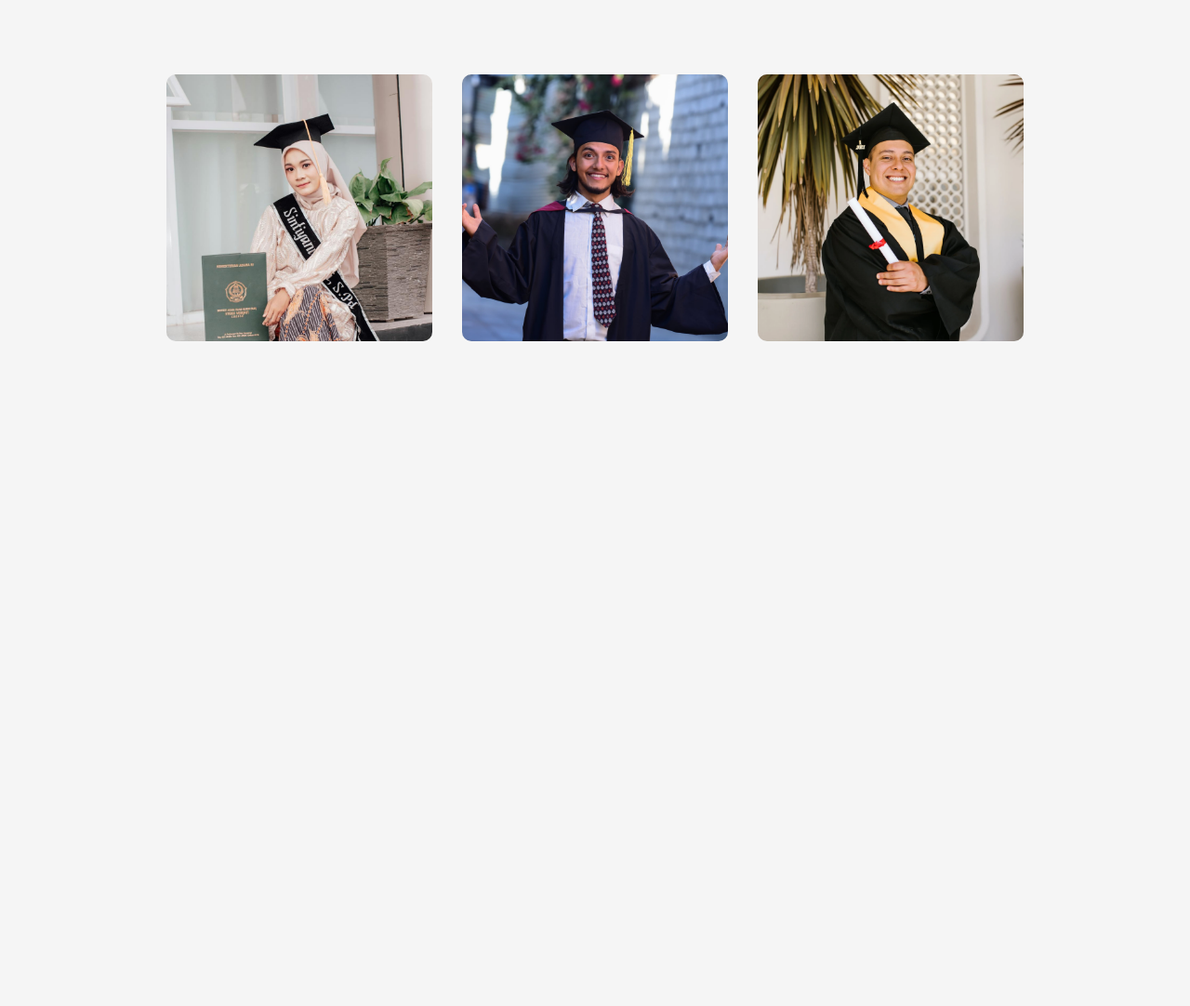
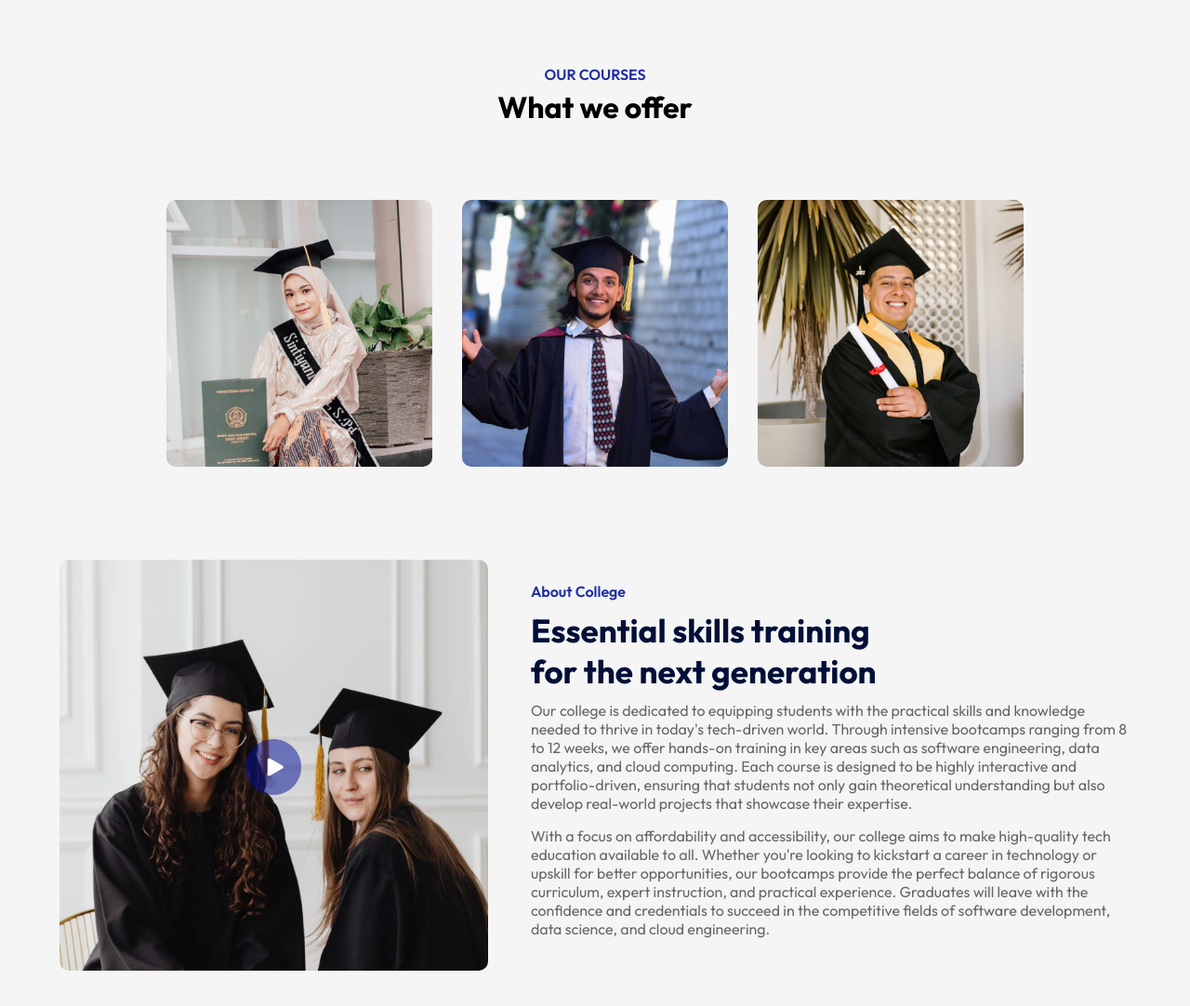
Before and after one commit to NicholasJardine/RSATech, a React (Vite) app: page / in a window 1280 px wide. Shown: the part 800-1882 px from the top of the page at 93% size. Before the commit the page ends 1247 px from the top, so only its background shows below. Built offline with nearby package versions, Linux system fonts and the light colour scheme.

Commit message:
added initial about screen

```diff
--- a/src/App.jsx
+++ b/src/App.jsx
@@ -2,15 +2,18 @@ import React from 'react'
 import Navbar from './Components/Navbar/Navbar'
 import Hero from './Components/Hero/Hero'
 import Bootcamps from './Components/Bootcamps/Bootcamps'
-
+import Title from './Components/Title/Title'
+import About from './Components/About/about'
 const App = () => {
   return (
     <div>
       <Navbar/>
       <Hero/>
       <div className='container'>
+        <Title subTitle ='Our Courses' title='What we offer'/>
       <Bootcamps/>
       </div>
+      <About/>
 
     </div>
   )
--- /dev/null
+++ b/src/Components/About/about.css
@@ -0,0 +1,51 @@
+.about{
+    margin: 100px auto;
+    display: flex;
+    align-items: center;
+    justify-content: space-between;
+    width:90%;
+}
+
+.about-left{
+    flex-basis: 40%;
+    position: relative;
+}
+
+.about-right{
+    flex-basis: 56%;
+}
+
+.about-img{
+    width: 100%;
+    border-radius: 10px;
+
+}
+
+.play-icon{
+    width: 60px;
+    position: absolute;
+    top:50%;
+    left: 50%;
+    transform:translate(-50%, -50%)
+
+}
+
+.about h3{
+    font-weight: 600;
+    font-size: 16px;
+    color: #212EA0;
+}
+
+.about h2{
+    font-size:35px ;
+    color:#000F38 ;
+    margin:10px 0;
+    max-width: 400px;
+
+}
+
+.about p{
+    color: #676767;
+    margin-bottom: 15px;
+
+}
--- /dev/null
+++ b/src/Components/About/about.jsx
@@ -0,0 +1,25 @@
+import React from 'react'
+import './about.css'
+import about_img from '../../assets/about.png'
+import play_icon from '../../assets/play-icon.png'
+
+const About = () => {
+  return (
+    <div className='about'>
+        <div className='about-left'>
+            <img src={about_img} alt="" className='about-img'/>
+            <img src={play_icon} alt="" className='play-icon'/>
+
+        </div>
+        <div className='about-right'>
+            <h3>About College</h3>
+            <h2>Essential skills training for the next generation</h2>
+            <p>Our college is dedicated to equipping students with the practical skills and knowledge needed to thrive in today's tech-driven world. Through intensive bootcamps ranging from 8 to 12 weeks, we offer hands-on training in key areas such as software engineering, data analytics, and cloud computing. Each course is designed to be highly interactive and portfolio-driven, ensuring that students not only gain theoretical understanding but also develop real-world projects that showcase their expertise.</p>
+            <p>With a focus on affordability and accessibility, our college aims to make high-quality tech education available to all. Whether you're looking to kickstart a career in technology or upskill for better opportunities, our bootcamps provide the perfect balance of rigorous curriculum, expert instruction, and practical experience. Graduates will leave with the confidence and credentials to succeed in the competitive fields of software development, data science, and cloud engineering.</p>
+        </div>
+
+    </div>
+  )
+}
+
+export default About
--- a/src/Components/Bootcamps/bootcamps.css
+++ b/src/Components/Bootcamps/bootcamps.css
@@ -34,6 +34,8 @@
     cursor: pointer;
     opacity: 0;
     color: #FFF;
+    padding-top: 70%;
+    transition: 0.4s;
 }
 .campname img{
     width: 60px;
@@ -42,4 +44,5 @@
 
 .bootcamp:hover .campname{
     opacity: 1;
+    padding-top: 0%;
 }
--- /dev/null
+++ b/src/Components/Title/Title.css
@@ -0,0 +1,15 @@
+.title{
+    text-align: center;
+    color: #212EA0;
+    font-size: 15;
+    font-weight: 600;
+    text-transform: uppercase;
+    margin: 70px 0 30px;
+}
+
+.title h2{
+    font-size: 32px;
+    color: #000;
+    margin-top: 5px;
+    text-transform: none;
+}
--- /dev/null
+++ b/src/Components/Title/Title.jsx
@@ -0,0 +1,13 @@
+import React from 'react'
+import './Title.css'
+const Title = ({subTitle, title}) => {
+  return (
+    <div className='title'>
+        <p>{subTitle}</p>
+        <h2>{title}</h2>
+
+    </div>
+  )
+}
+
+export default Title
```
